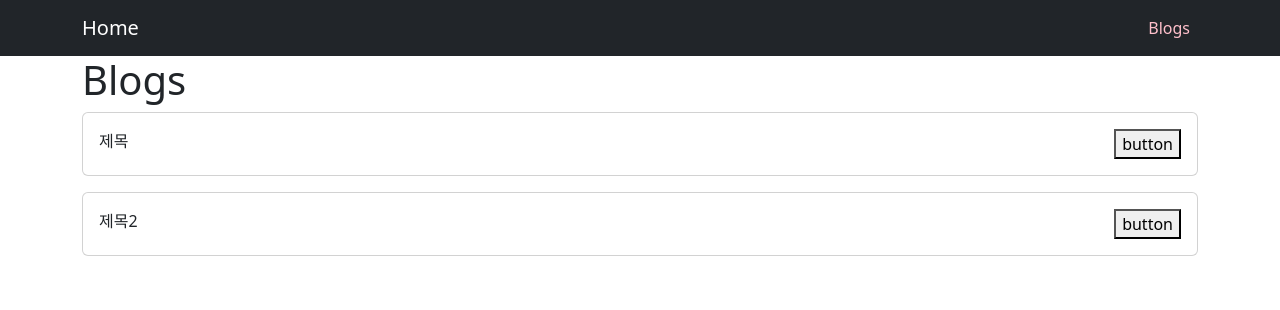
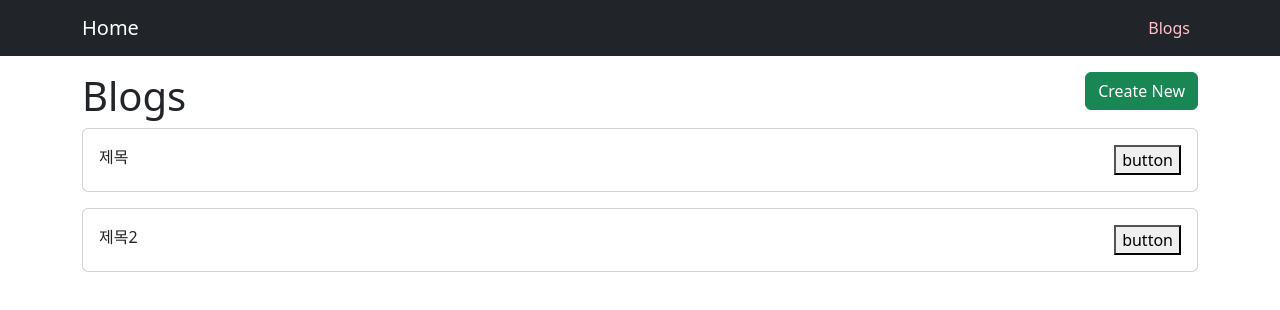
Before and after one commit to kyeongmin1011/react-basic, a React (Create React App) app: page /blogs in a window 1280 px wide. Shown: the top 310 px of the page. Built offline with nearby package versions, Linux system fonts and the light colour scheme; data requests are answered from the project's data file.

Commit message:
28. 생성 버튼

```diff
--- a/src/components/Card.js
+++ b/src/components/Card.js
@@ -1,7 +1,7 @@
 import PropTypes from "prop-types";
 
 const Card = ({title, children}) => {
-  console.log(title, 'ssss')
+
   return (
     <div className="card mb-3">
       <div className="card-body">
--- a/src/pages/ListPage.js
+++ b/src/pages/ListPage.js
@@ -1,6 +1,7 @@
 import axios from "axios";
 import {useEffect, useState} from "react";
 import Card from "../components/Card";
+import {Link} from "react-router-dom";
 
 const ListPage = () => {
   const [posts, setPosts] = useState([])
@@ -15,8 +16,13 @@
   }, [])
 
   return (
-    <div className="ListPage container">
-      <h1>Blogs</h1>
+    <div className="ListPage container mt-3">
+     <div className="d-flex justify-content-between">
+       <h1>Blogs</h1>
+       <div>
+         <Link to="/blogs/create" className="btn btn-success" >Create New</Link>
+       </div>
+     </div>
       {posts.map(post => {
         return (
           <Card title={post.title} key={post.id}>
```
